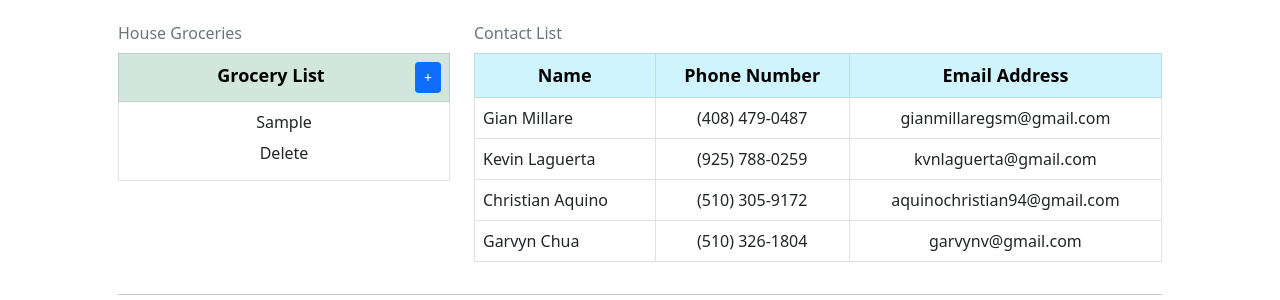
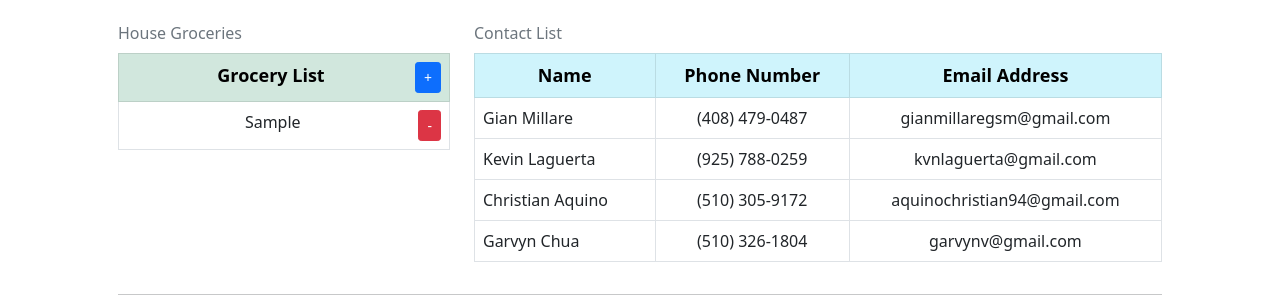
Before and after one commit to gianmillare/Giacomo_Tasks, a Flask app: page / in a window 1280 px wide. Shown: the part 638-938 px from the top of the page. Run offline with Flask 2, Linux system fonts and the light colour scheme; the visitor is signed in with stand-in values (Sample User, id 1); tables that the repository leaves empty hold one stand-in row (values such as "Sample post").

Commit message:
grocery function and features are completed, and fully stiled as a red button to delete items from the list

```diff
--- a/templates/index.html
+++ b/templates/index.html
@@ -117,7 +117,7 @@
                 <tbody>
                     {% for item in items %}
                     <tr style="text-align: center;">
-                        <td>{{ item.item }} <form method="POST" action="{{ url_for('delete_grocery', item_id=item.item_id) }}"><input class="btn" type="submit" name="delete" value="Delete"></form> </td>
+                        <td>{{ item.item }} <form style="display: inline; float: right;" method="POST" action="{{ url_for('delete_grocery', item_id=item.item_id) }}"><button class="btn btn-danger btn-sm" type="submit">-</button></form> </td>
                     </tr>
                     {% endfor %}
                 </tbody>
```
Also changed, not shown: giacomo.db, 2 other files.
